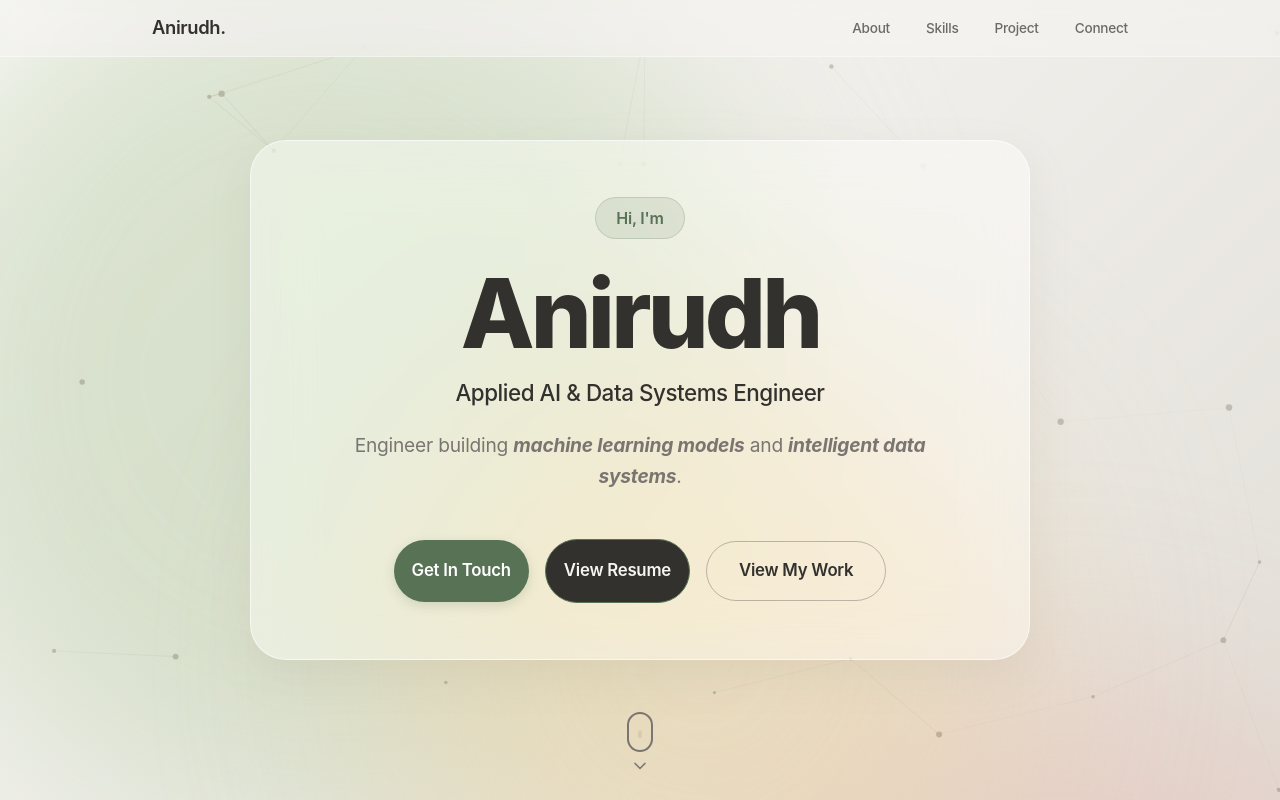
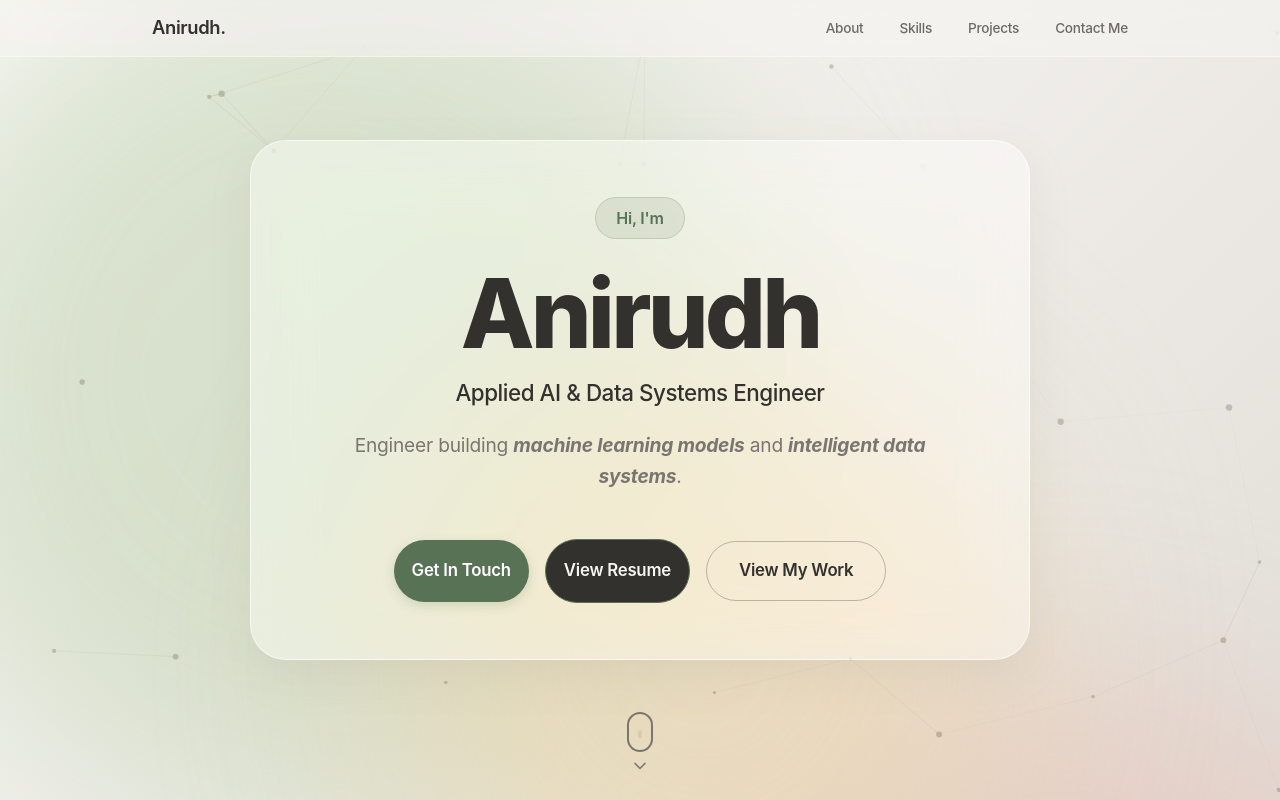
Before and after one commit to im-AnirudhBetrabet/my-portfolio, a React (Vite) app in the folder my-portfolio/: page / in a window 1280 px wide. Shown: the top 800 px of the page. Built offline with nearby package versions, Linux system fonts and the light colour scheme.

Commit message:
typo fix

```diff
--- a/my-portfolio/src/components/Navigation.jsx
+++ b/my-portfolio/src/components/Navigation.jsx
@@ -21,8 +21,8 @@ export default function Navigation() {
                     <div className="nav-links">
                         <a href="#about">About</a>
                         <a href="#skills">Skills</a>
-                        <a href="#projects">Project</a>
-                        <a href="#contact">Connect</a>
+                        <a href="#projects">Projects</a>
+                        <a href="#contact">Contact Me</a>
                     </div>
                     <button
                         className={`hamburger ${isMenuOpen ? 'active' : ''}`}
@@ -40,7 +40,7 @@ export default function Navigation() {
                 <a href="#about" className="menu-link" onClick={closeMenu}>About</a>
                 <a href="#skills" className="menu-link" onClick={closeMenu}>Skills</a>
                 <a href="#projects" className="menu-link" onClick={closeMenu}>Project</a>
-                <a href="#contact" className="menu-link" onClick={closeMenu}>Connect</a>
+                <a href="#contact" className="menu-link" onClick={closeMenu}>Contact Me</a>
             </div>
         </>
     );
```
